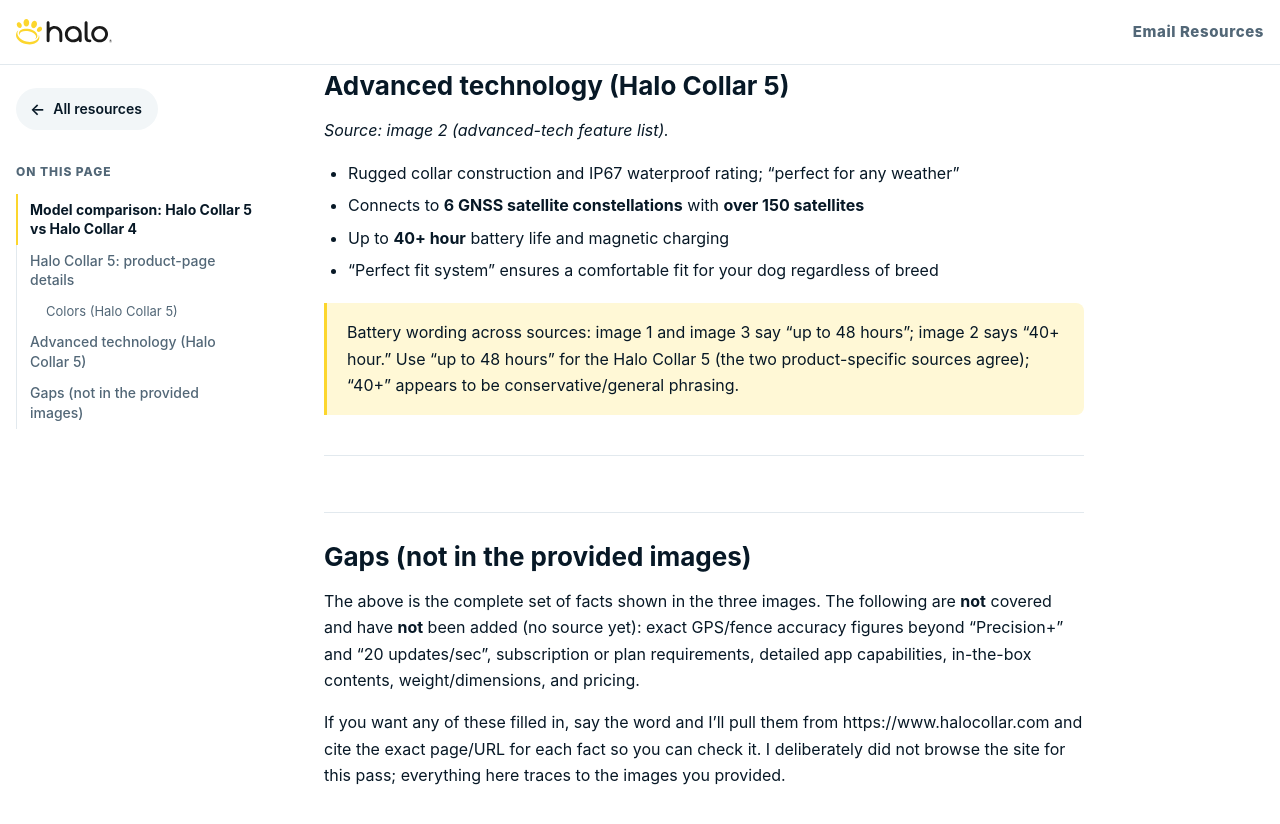
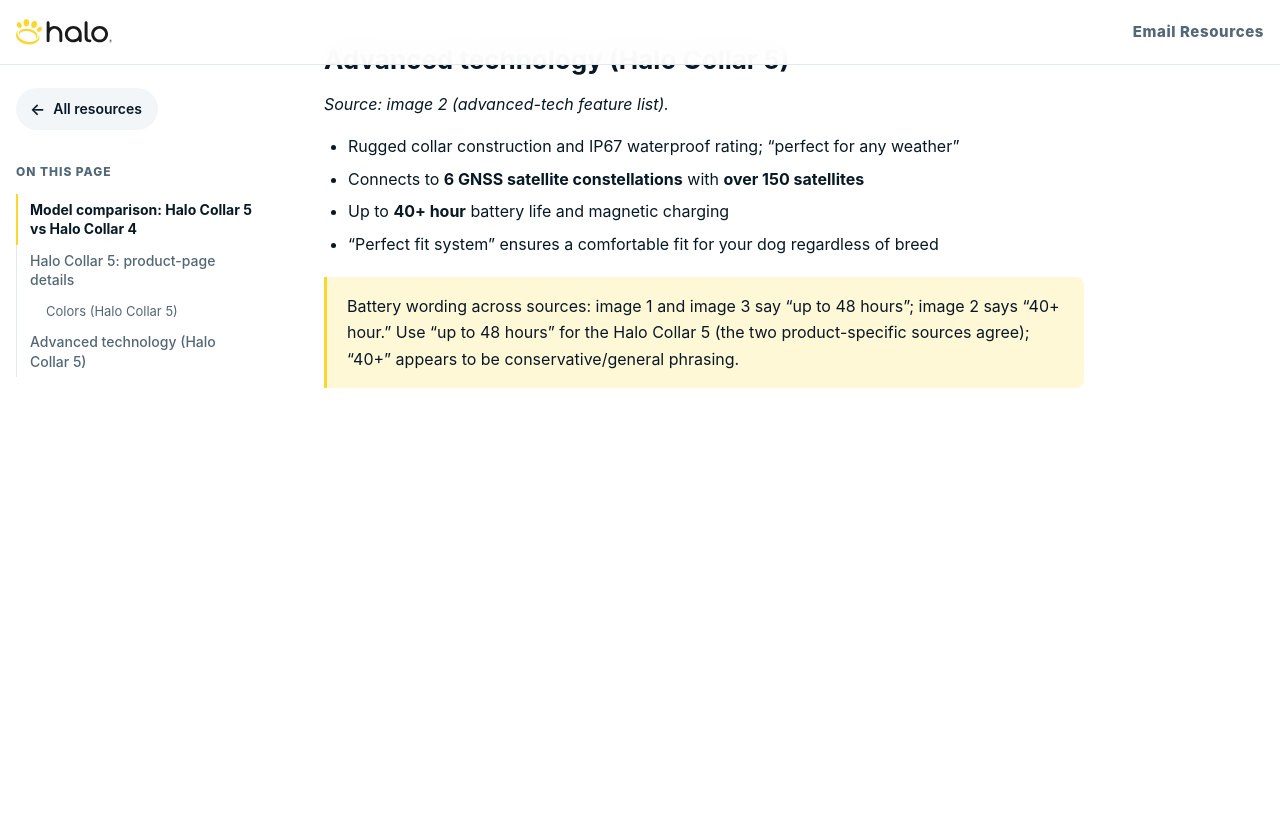
Before and after one commit to Topdecileinc/halo-resources, a Jekyll site: the page built from product-brain/rules_technical_features.md, in a window 1280 px wide and 900 px high, scrolled down 2326 px. Shown: the top 824 px of the window. Built offline with Jekyll 4.4.1, drawn with Linux system fonts in a browser that asks for light colours; our own code applies the rules of GitHub Pages for plain Markdown files; after the commit the page ends 2830 px from its top, so only the background shows below that; some of the changed text lies outside the part shown.

Commit message:
rules_technical_features: drop the Gaps section (file is an approved-content whitelist)
The product-brain files define what content the generator MAY use, not what's
missing — removed the 'Gaps'/what's-not-covered section and the offer-to-source
note. Kept the facts and their per-image source citations.

Co-Authored-By: Claude Opus 4.8 <noreply@anthropic.com>

```diff
--- a/product-brain/rules_technical_features.md
+++ b/product-brain/rules_technical_features.md
@@ -11,8 +11,7 @@
 > 2. "The most advanced tech available in a GPS dog collar" feature list
 > 3. "Halo Collar 5 GPS Dog Fence" product-page card
 >
-> Every fact below cites which of these it came from. Nothing here was pulled from the
-> website yet (see "Gaps" at the end).
+> Every fact below cites which of these it came from.
 
 ---
 
@@ -76,17 +75,3 @@
 > Battery wording across sources: image 1 and image 3 say "up to 48 hours"; image 2 says
 > "40+ hour." Use "up to 48 hours" for the Halo Collar 5 (the two product-specific sources
 > agree); "40+" appears to be conservative/general phrasing.
-
----
-
-## Gaps (not in the provided images)
-
-The above is the complete set of facts shown in the three images. The following are **not**
-covered and have **not** been added (no source yet): exact GPS/fence accuracy figures beyond
-"Precision+" and "20 updates/sec", subscription or plan requirements, detailed app
-capabilities, in-the-box contents, weight/dimensions, and pricing.
-
-If you want any of these filled in, say the word and I'll pull them from
-https://www.halocollar.com and cite the exact page/URL for each fact so you can check it.
-I deliberately did not browse the site for this pass; everything here traces to the images
-you provided.
```
